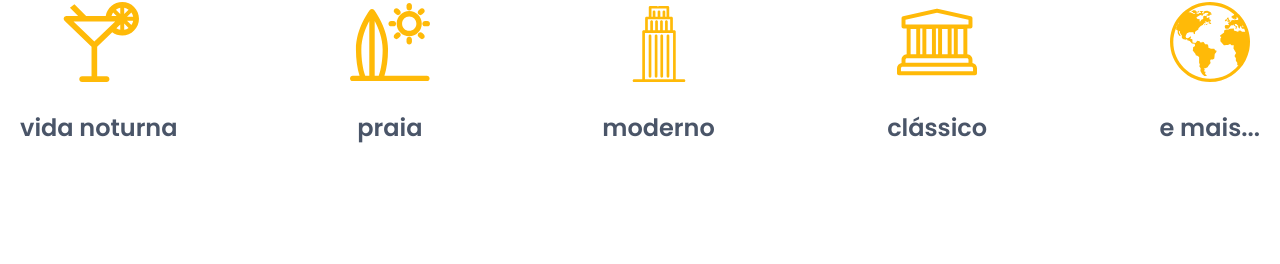
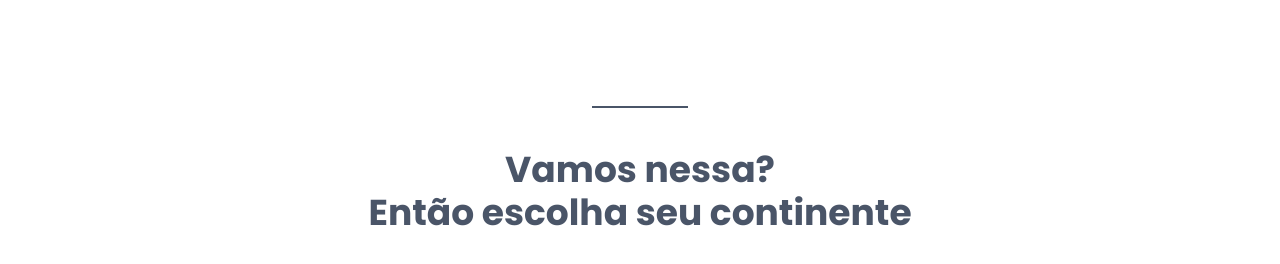
Before and after one commit to sambuite/study-worldtrip, a Next.js app: page / in a window 1280 px wide. Shown: the part 526-790 px from the top of the page. Built offline with nearby package versions, Linux system fonts and the light colour scheme.

Commit message:
feat: add divider and heading

```diff
--- a/src/pages/index.tsx
+++ b/src/pages/index.tsx
@@ -1,4 +1,4 @@
-import { Flex } from '@chakra-ui/react';
+import { Box, Flex, Heading } from '@chakra-ui/react';
 import { Banner } from '../components/Banner';
 import { Header } from '../components/Header';
 import { TravelTypes } from '../components/TravelTypes';
@@ -9,6 +9,11 @@ export default function Home() {
       <Header />
       <Banner />
       <TravelTypes />
+      <Box w="24" h="0.5" mx="auto" bgColor="gray.600" />
+
+      <Heading whiteSpace="pre" fontSize="4xl" textAlign="center" my="10">
+        {'Vamos nessa?\nEntão escolha seu continente'}
+      </Heading>
     </Flex>
   );
 }
```
